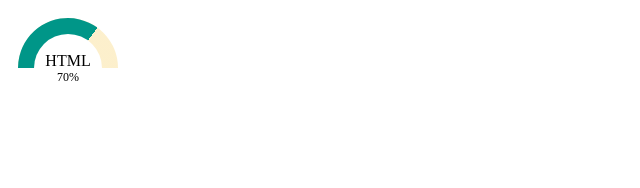
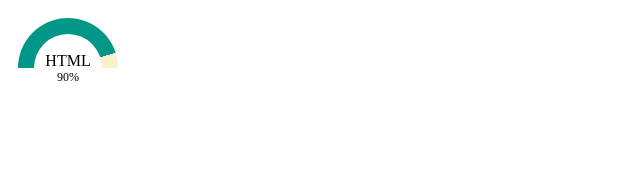
Before and after one commit to Markweell/barraProgresoComponent, an Angular app: page / in a window 1280 px wide. Shown: the top 188 px of the page, without its empty margins (0-640 px from the left). Built offline with nearby package versions, Linux system fonts and the light colour scheme.

Commit message:
Modificación Estilos

```diff
--- a/src/app/app.component.html
+++ b/src/app/app.component.html
@@ -1,11 +1,13 @@
 <!--The content below is only a placeholder and can be replaced.-->
 <div class="container">
 <app-progress-bar
-[percent]="70"
+[percent]="90"
 [skill]="'HTML'"
 [topColor]="'rgba(0,150,136,1)'"
 [endColor]="'rgba(242,177,0,.2)'"
 [color]="'black'"
 [bgColor]="'white'"
   ></app-progress-bar>
+<div style="padding: 0px; background: black">
 </div>
+</div>
--- a/src/app/progress-bar/progress-bar.component.sass
+++ b/src/app/progress-bar/progress-bar.component.sass
@@ -29,7 +29,7 @@ $icons: #009688
     left: 0
     padding: 1em
     box-sizing: border-box
-    background: white content-box
+    background: white
     z-index: 3
     display: flex
     flex-flow: column
--- a/src/app/progress-bar/progress-bar.component.ts
+++ b/src/app/progress-bar/progress-bar.component.ts
@@ -27,7 +27,7 @@ export class ProgressBarComponent implements OnInit {
     this.rotate1 = 'rotate(' + porcentaje + 'deg)';
     this.topColor1 = 'linear-gradient(0deg, ' + this.topColor + ' 50%,  transparent 50%)'
     this.bgColor2 = 'linear-gradient(0deg, ' + this.bgColor + ' 50%, transparent 50%)';
-    this.bgColor3 = 'linear-gradient(' + this.bgColor + ' 50%, transparent 50%) content-box';
+    this.bgColor3 = 'linear-gradient(' + this.bgColor + ' 50%, ' + this.bgColor + ' 50%) content-box';
   }
   progress(percent) {
     return percent / 100 * 180;
```
